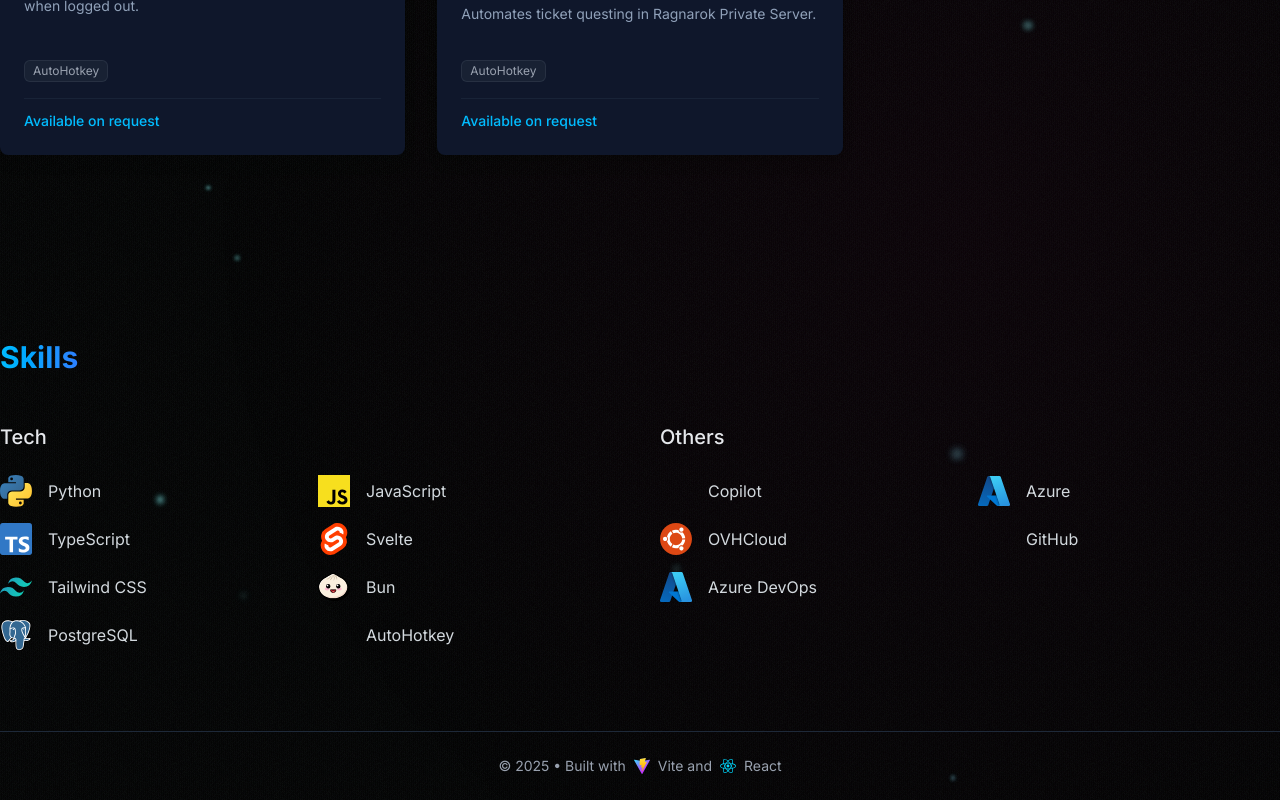
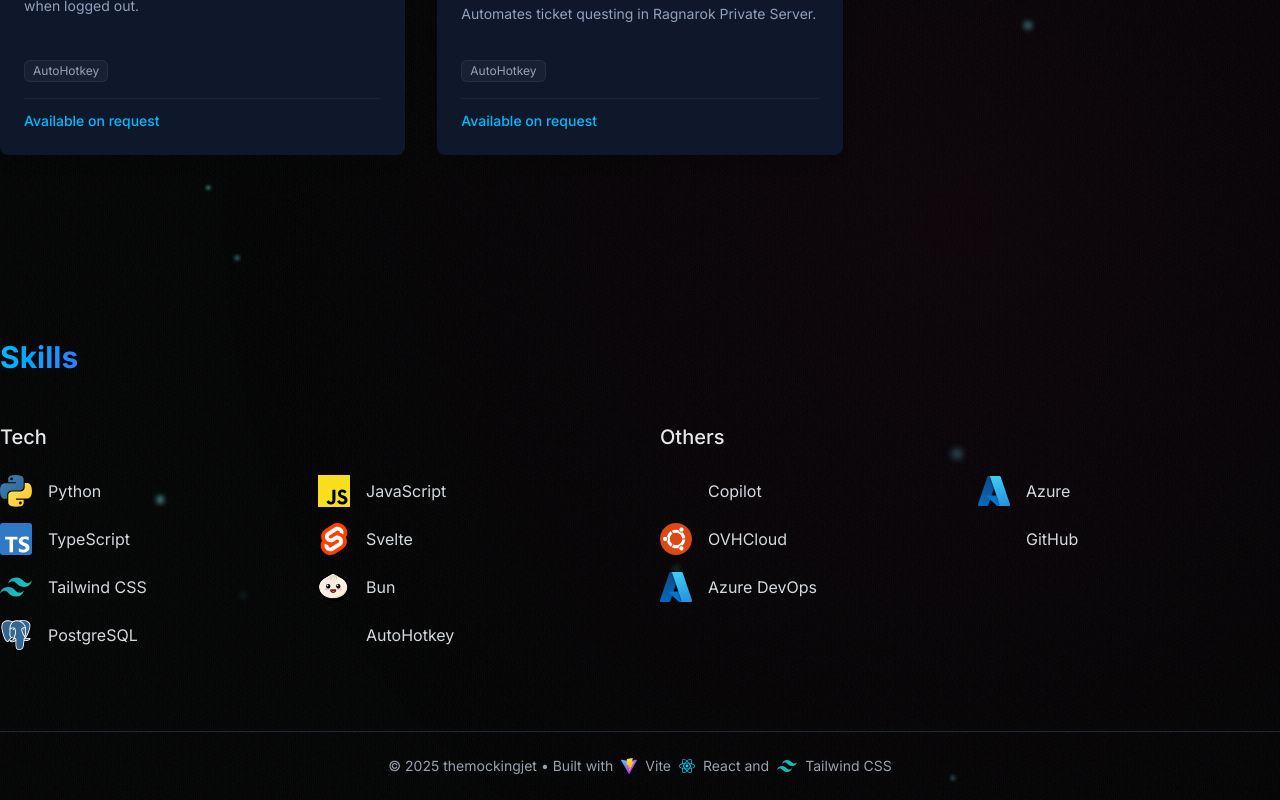
Before and after one commit to themockingjet/themockingjet.github.io, a React (Vite) app: page / in a window 1280 px wide. Shown: the part 2093-2893 px from the top of the page. Built offline with nearby package versions, Linux system fonts and the light colour scheme; some icons are missing.

Commit message:
Added tailwind in footer

```diff
--- a/src/components/footer/Footer.tsx
+++ b/src/components/footer/Footer.tsx
@@ -2,14 +2,19 @@ import { Icon } from "@iconify/react";
 
 export const Footer = () => {
   return (
-        <footer className="mt-auto py-6 border-t border-gray-800">
+    <footer className="mt-auto border-t border-gray-800 py-6">
       <div className="container mx-auto px-4">
-                <p className="text-gray-400 text-sm text-center flex items-center justify-center gap-1">
-                    © 2025 • Built with
-                    <Icon icon="logos:vitejs" className="w-4 h-4 mx-1 inline-block" />
-                    Vite and
-                    <Icon icon="logos:react" className="w-4 h-4 mx-1 inline-block" />
-                    React
+        <p className="flex items-center justify-center gap-1 text-center text-sm text-gray-400">
+          © 2025 themockingjet • Built with
+          <Icon icon="logos:vitejs" className="mx-1 inline-block h-4 w-4" />
+          Vite
+          <Icon icon="logos:react" className="mx-1 inline-block h-4 w-4" />
+          React and
+          <Icon
+            icon="logos:tailwindcss-icon"
+            className="mx-1 inline-block h-5 w-5"
+          />
+          Tailwind CSS
         </p>
       </div>
     </footer>
```
Lines whose indentation alone changed are shown as unchanged.
